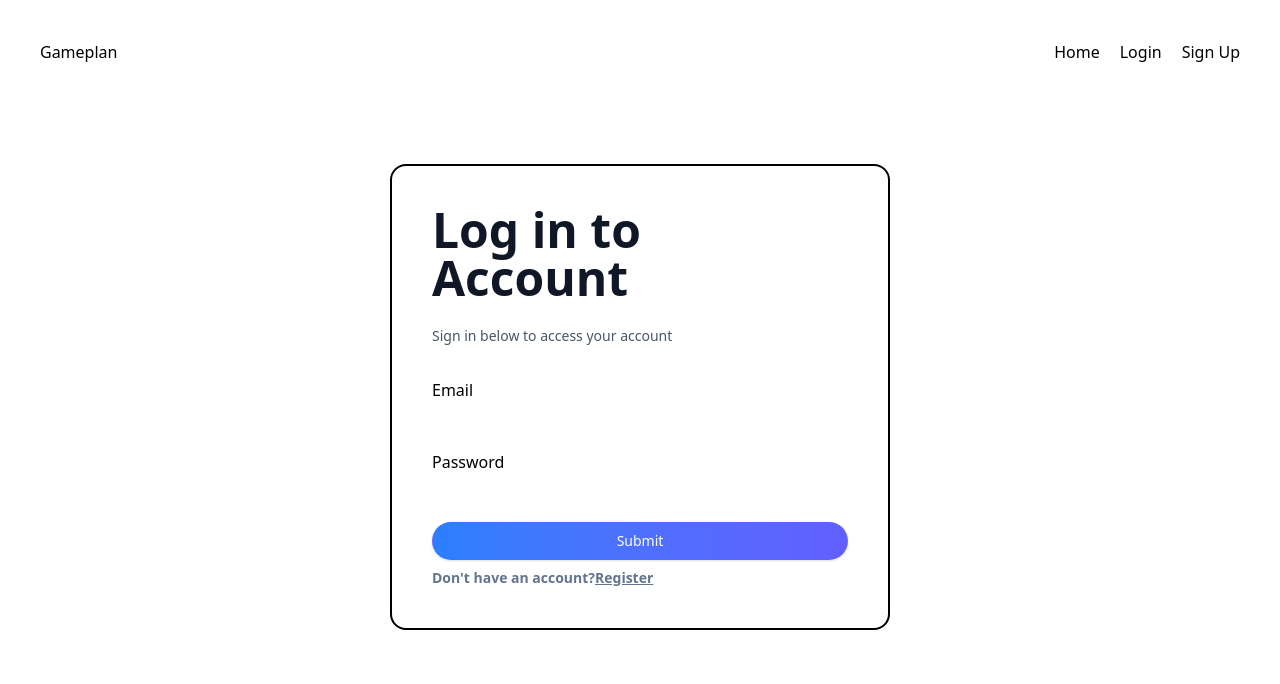
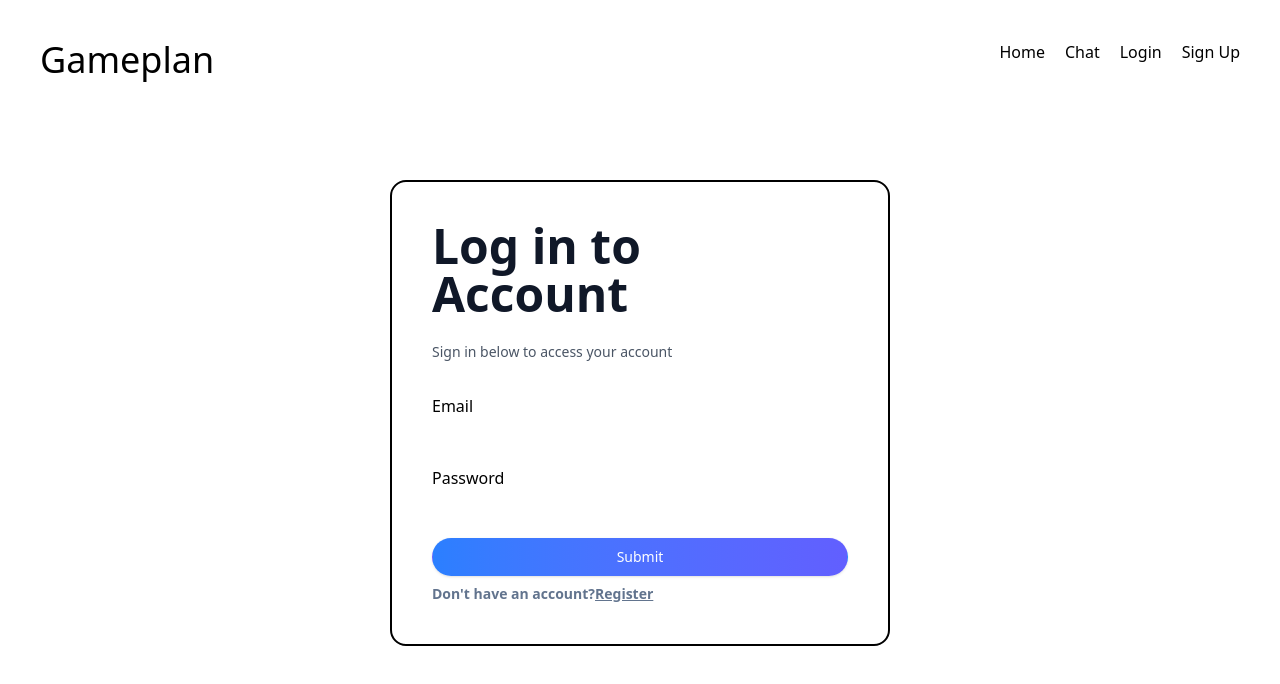
Before and after one commit to NFRIDOY/noman-chatai, a React (Vite) app: page /login in a window 1280 px wide. Shown: the top 684 px of the page. Built offline with nearby package versions, Linux system fonts and the light colour scheme.

Commit message:
updated UI Dashboard

```diff
--- a/src/components/shared/DashboardNavbar.jsx
+++ b/src/components/shared/DashboardNavbar.jsx
@@ -4,7 +4,7 @@ export default function DashboardNavbar() {
     return (
         <div className="flex flex-row items-center justify-between py-4 px-2 bg-gray-100 ">
             <div>
-                <NavLink to={"/"}>
+                <NavLink to={"/"} className='text-2xl'>
                     Gameplan
                 </NavLink>
             </div>
--- a/src/components/shared/Navbar.jsx
+++ b/src/components/shared/Navbar.jsx
@@ -4,7 +4,7 @@ export default function Navbar() {
     return (
         <div className="flex flex-row justify-between mx-10 my-10">
             <div>
-                <NavLink to={"/"}>
+                <NavLink to={"/"} className='text-4xl' >
                     Gameplan
                 </NavLink>
             </div>
@@ -12,6 +12,11 @@ export default function Navbar() {
                 <li>
                     <NavLink to={"/"}>
                         Home
+                    </NavLink>
+                </li>
+                <li>
+                    <NavLink to={"/dashboard/chat"}>
+                        Chat
                     </NavLink>
                 </li>
                 <li>
```
